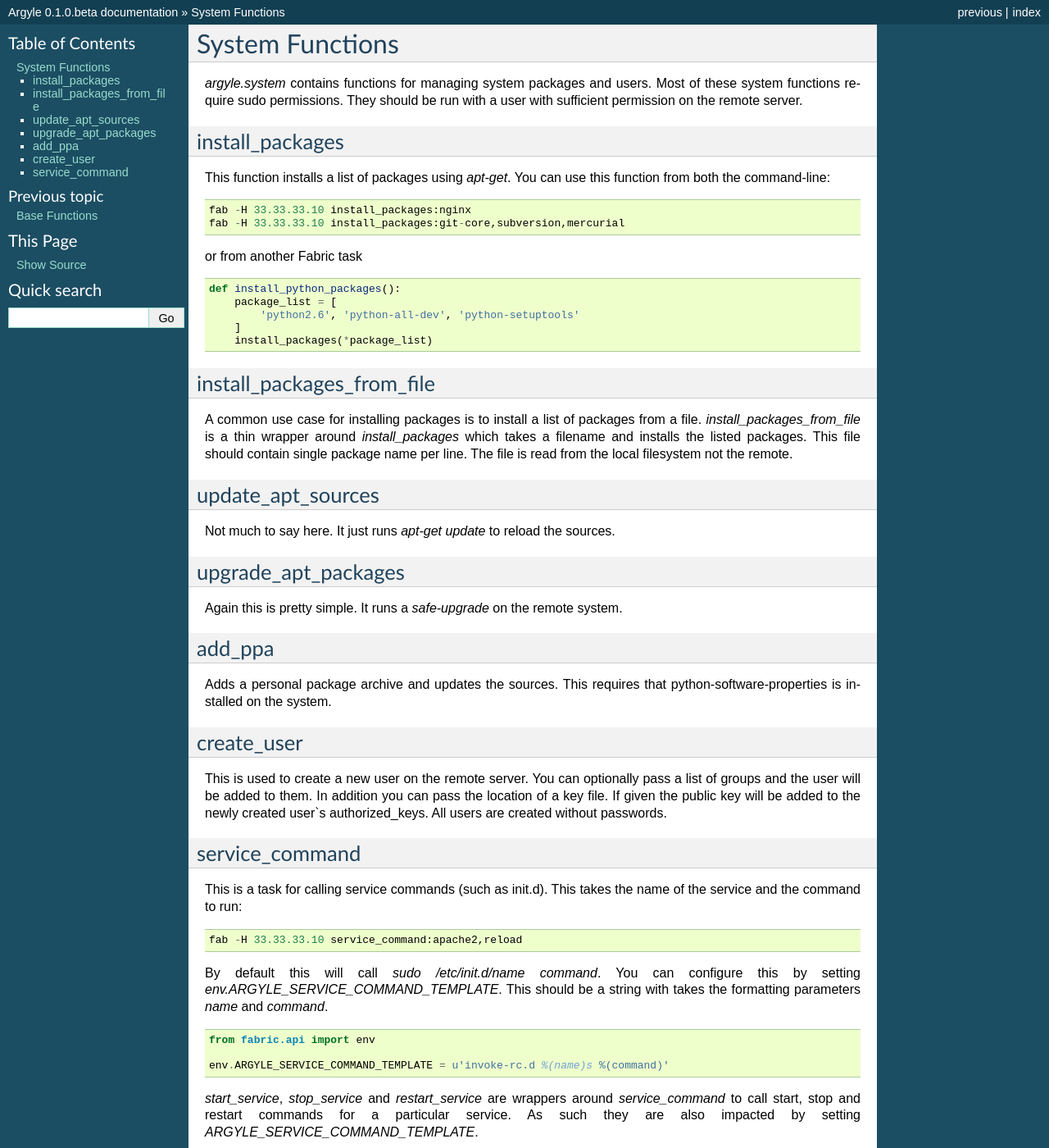
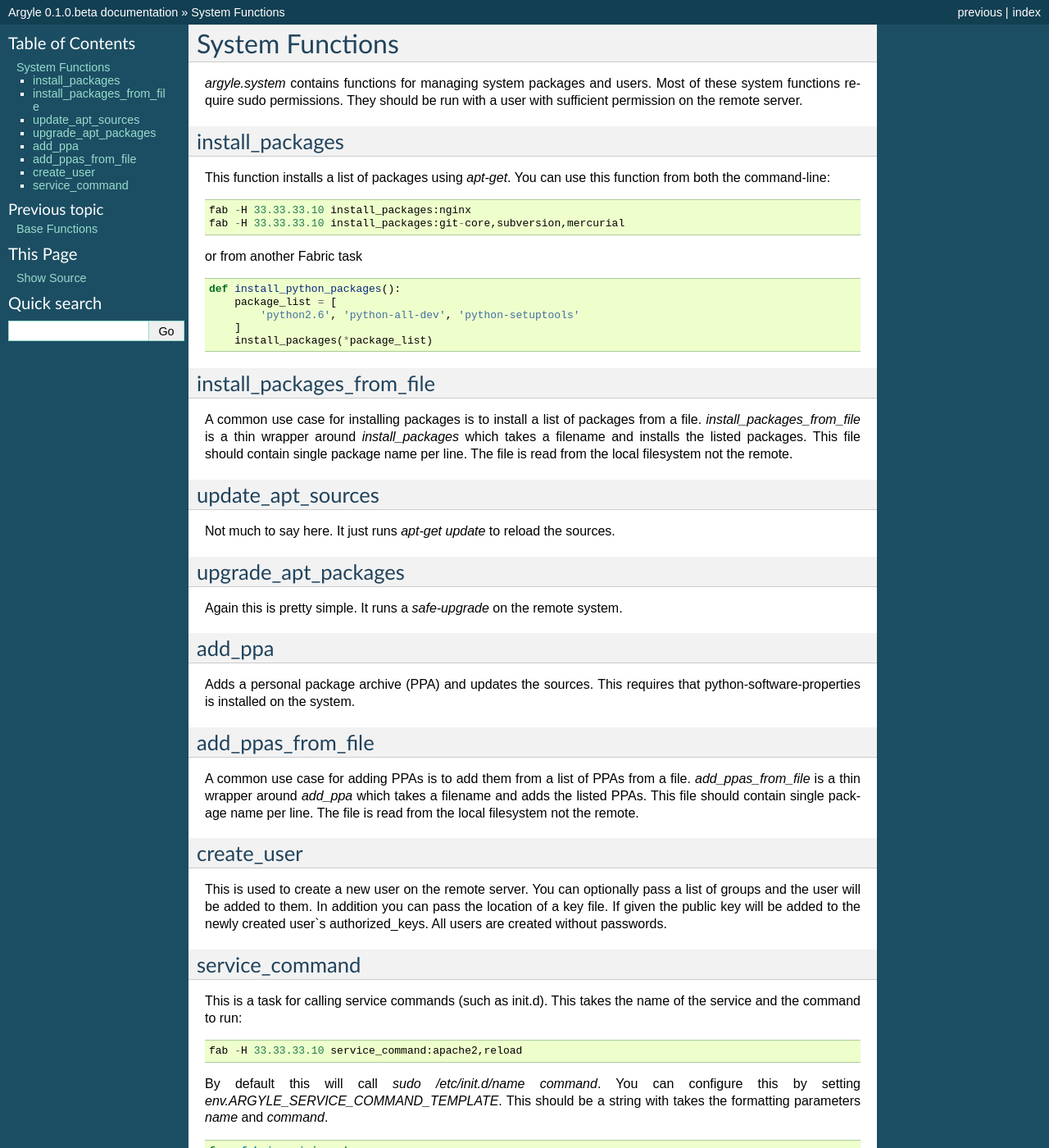
Before and after one commit to mlavin/argyle, a Sphinx documentation site: the page built from docs/system.rst, in a window 1280 px wide and 1400 px high. Shown: the whole window at 82% size. Built offline with Sphinx 7.4.7, drawn with Linux system fonts in a browser that asks for light colours.

Commit message:
add new add_ppas_from_file method to system library

```diff
--- a/docs/system.rst
+++ b/docs/system.rst
@@ -52,9 +52,17 @@ Again this is pretty simple. It runs a `safe-upgrade` on the remote system.
 add_ppa
 -----------------------------------
 
-Adds a personal package archive and updates the sources. This requires that
+Adds a personal package archive (PPA) and updates the sources. This requires that
 python-software-properties is installed on the system.
 
+add_ppas_from_file
+-----------------------------------
+
+A common use case for adding PPAs is to add them from a list of PPAs
+from a file. `add_ppas_from_file` is a thin wrapper around `add_ppa`
+which takes a filename and adds the listed PPAs. This file should contain
+single package name per line. The file is read from the local filesystem not the
+remote.
 
 create_user
 -----------------------------------
```
Also changed, not shown: 1 other file.
